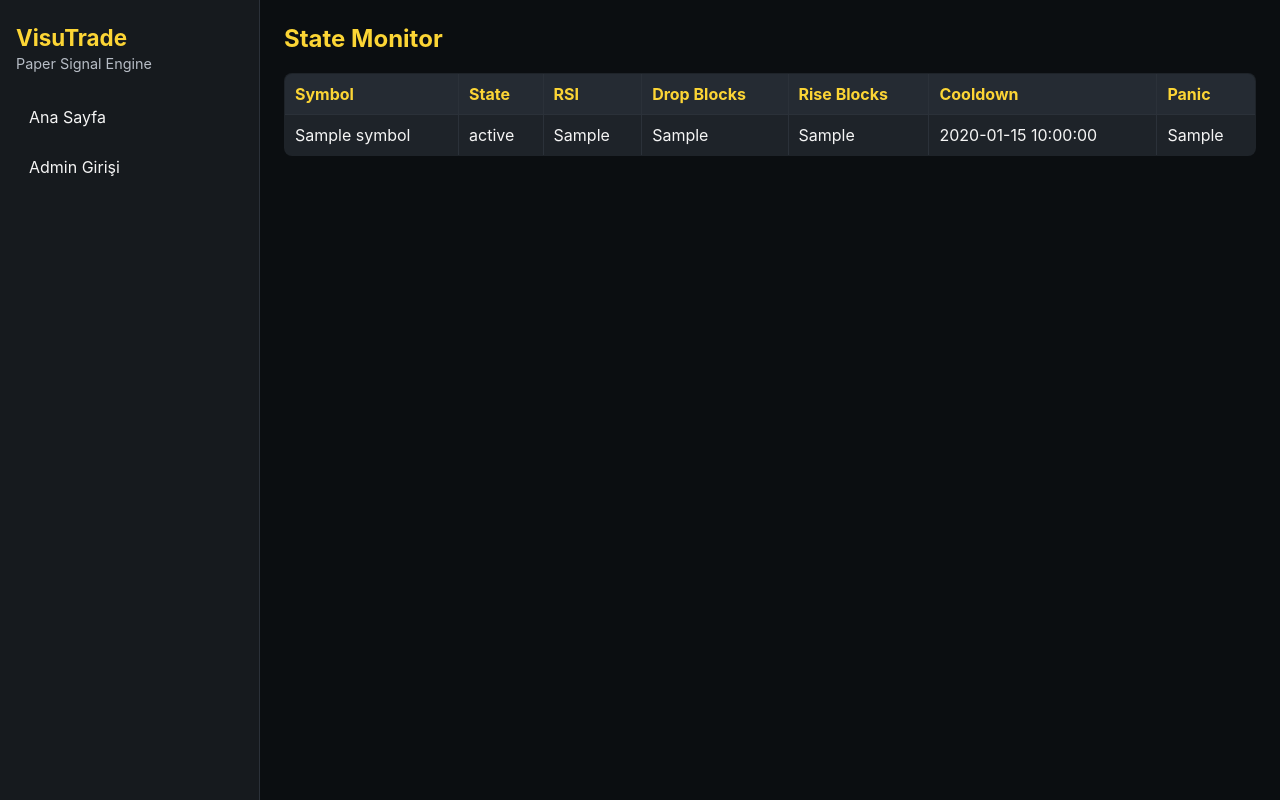
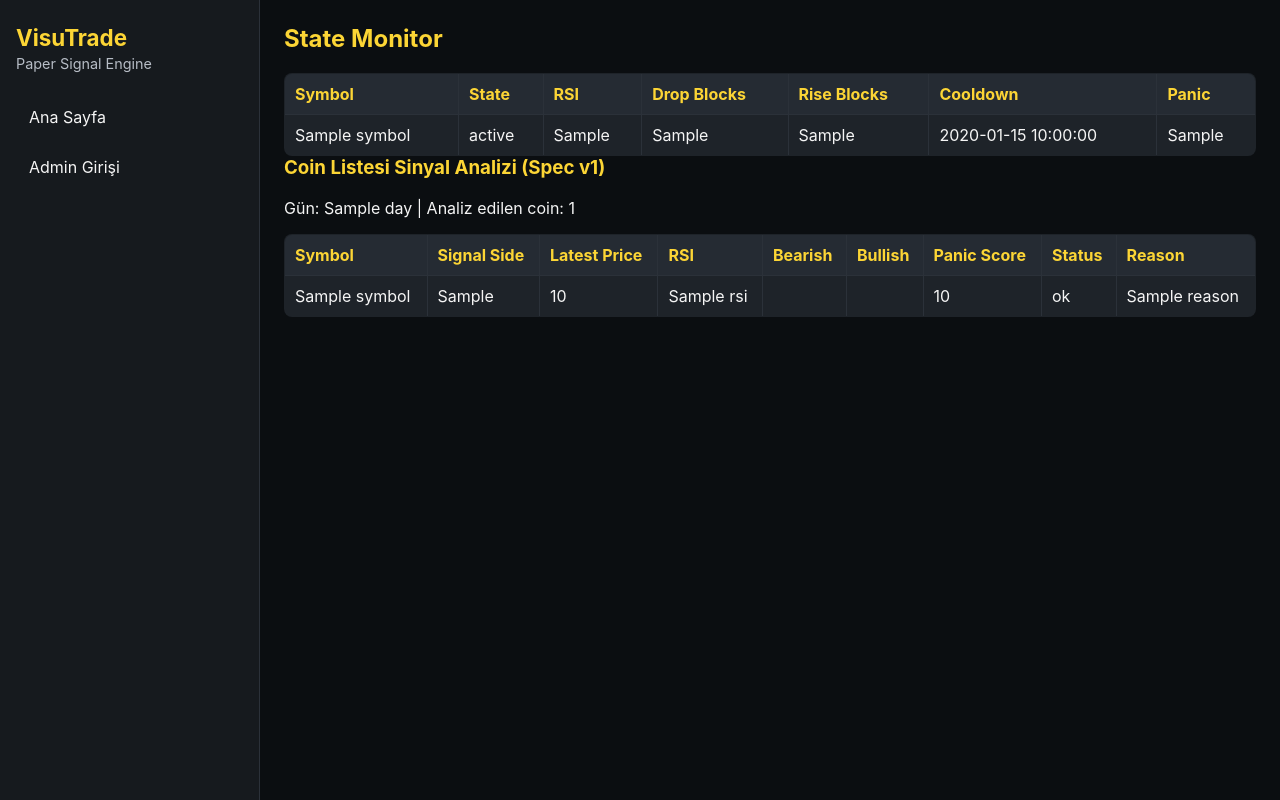
Before and after one commit to mehmetakifsari/binance-spot-trade, a FastAPI app: template backend/templates/state_monitor.html in a window 1280 px wide. Run offline with FastAPI, Linux system fonts and the light colour scheme; the template is opened without the code that fills it: most values are stand-ins (such as "Sample title", 1, 10 or a date in 2020); some libraries are stand-ins or nearby versions.

Commit message:
Add spec-based coin signal analysis to state monitor

```diff
--- a/backend/app/main.py
+++ b/backend/app/main.py
@@ -27,7 +27,7 @@ from .paper_trading import BalanceState, execute_buy, execute_sell
 from .reporting import format_summary
 from .state_machine import BotState, RuntimeState, SignalInput, evaluate_signal
 from .telegram import TelegramNotifier
-from .signal_collector import CollectorConfig, SignalCollector
+from .signal_collector import CollectorConfig, SignalCollector, compute_rsi
 
 @asynccontextmanager
 async def lifespan(app: FastAPI):
@@ -266,6 +266,55 @@ def _load_daily_coin_data(day_key: str | None = None) -> dict[str, Any]:
     except Exception as exc:
         logger.warning("Mongo daily coin data lookup failed, using fallback store: %s", exc)
     return {"day": target_key, "data": fallback_daily_coin_data.get(target_key, {})}
+
+
+def _build_spec_signal_from_klines(symbol: str, rows: list[list[Any]], period: int = 14) -> dict[str, Any]:
+    closes = [float(row[4]) for row in rows if isinstance(row, list) and len(row) > 4]
+    if not closes:
+        return {
+            "symbol": symbol,
+            "status": "invalid",
+            "reason": "No close price in klines response",
+        }
+
+    latest_price = closes[-1]
+    rsi = compute_rsi(closes, period=period)
+    is_bearish = rsi >= 70
+    is_bullish = rsi <= 30
+    panic_score = 1.0 if rsi >= 80 else 0.0
+
+    if is_bullish:
+        signal_side = "BULLISH"
+    elif is_bearish:
+        signal_side = "BEARISH"
+    else:
+        signal_side = "NEUTRAL"
+
+    return {
+        "symbol": symbol,
+        "status": "ok",
+        "latest_price": latest_price,
+        "rsi": round(rsi, 2),
+        "is_bearish": is_bearish,
+        "is_bullish": is_bullish,
+        "panic_score": panic_score,
+        "signal_side": signal_side,
+    }
+
+
+def _analyze_daily_coin_signals(day_key: str | None = None) -> dict[str, Any]:
+    daily = _load_daily_coin_data(day_key)
+    analyses: list[dict[str, Any]] = []
+
+    for symbol, rows in sorted(daily.get("data", {}).items()):
+        analysis = _build_spec_signal_from_klines(symbol, rows)
+        analyses.append(analysis)
+
+    return {
+        "day": daily.get("day"),
+        "count": len(analyses),
+        "analyses": analyses,
+    }
 
 
 def _sync_admin_hash_mongodb() -> None:
@@ -667,6 +716,12 @@ async def get_daily_coin_data(request: Request, day: str | None = None) -> dict:
     return _load_daily_coin_data(day)
 
 
+@app.get("/api/admin/coin-list/analysis")
+async def get_daily_coin_analysis(request: Request, day: str | None = None) -> dict:
+    _require_admin(request)
+    return _analyze_daily_coin_signals(day)
+
+
 @app.get("/api/coin-list")
 async def coin_list() -> dict:
     selected = _load_selected_symbols()
@@ -832,7 +887,17 @@ async def state_monitor(request: Request):
         states = []
     finally:
         db.close()
-    return templates.TemplateResponse("state_monitor.html", {"request": request, "states": states, "now": datetime.now(timezone.utc), "is_admin": _is_admin(request)})
+    coin_analysis = _analyze_daily_coin_signals()
+    return templates.TemplateResponse(
+        "state_monitor.html",
+        {
+            "request": request,
+            "states": states,
+            "coin_analysis": coin_analysis,
+            "now": datetime.now(timezone.utc),
+            "is_admin": _is_admin(request),
+        },
+    )
 
 
 @app.get("/coin-list", response_class=HTMLResponse)
--- a/backend/templates/state_monitor.html
+++ b/backend/templates/state_monitor.html
@@ -17,4 +17,37 @@
     {% endfor %}
   </tbody>
 </table>
+
+<h3>Coin Listesi Sinyal Analizi (Spec v1)</h3>
+<p>Gün: {{ coin_analysis.day }} | Analiz edilen coin: {{ coin_analysis.count }}</p>
+<table>
+  <thead>
+    <tr>
+      <th>Symbol</th>
+      <th>Signal Side</th>
+      <th>Latest Price</th>
+      <th>RSI</th>
+      <th>Bearish</th>
+      <th>Bullish</th>
+      <th>Panic Score</th>
+      <th>Status</th>
+      <th>Reason</th>
+    </tr>
+  </thead>
+  <tbody>
+    {% for coin in coin_analysis.analyses %}
+    <tr>
+      <td>{{ coin.symbol }}</td>
+      <td>{{ coin.signal_side }}</td>
+      <td>{{ coin.latest_price }}</td>
+      <td>{{ coin.rsi }}</td>
+      <td>{{ coin.is_bearish }}</td>
+      <td>{{ coin.is_bullish }}</td>
+      <td>{{ coin.panic_score }}</td>
+      <td>{{ coin.status }}</td>
+      <td>{{ coin.reason or '-' }}</td>
+    </tr>
+    {% endfor %}
+  </tbody>
+</table>
 {% endblock %}
```
Also changed, not shown: backend/tests/test_coin_analysis.py (added, +52 -0 lines).
